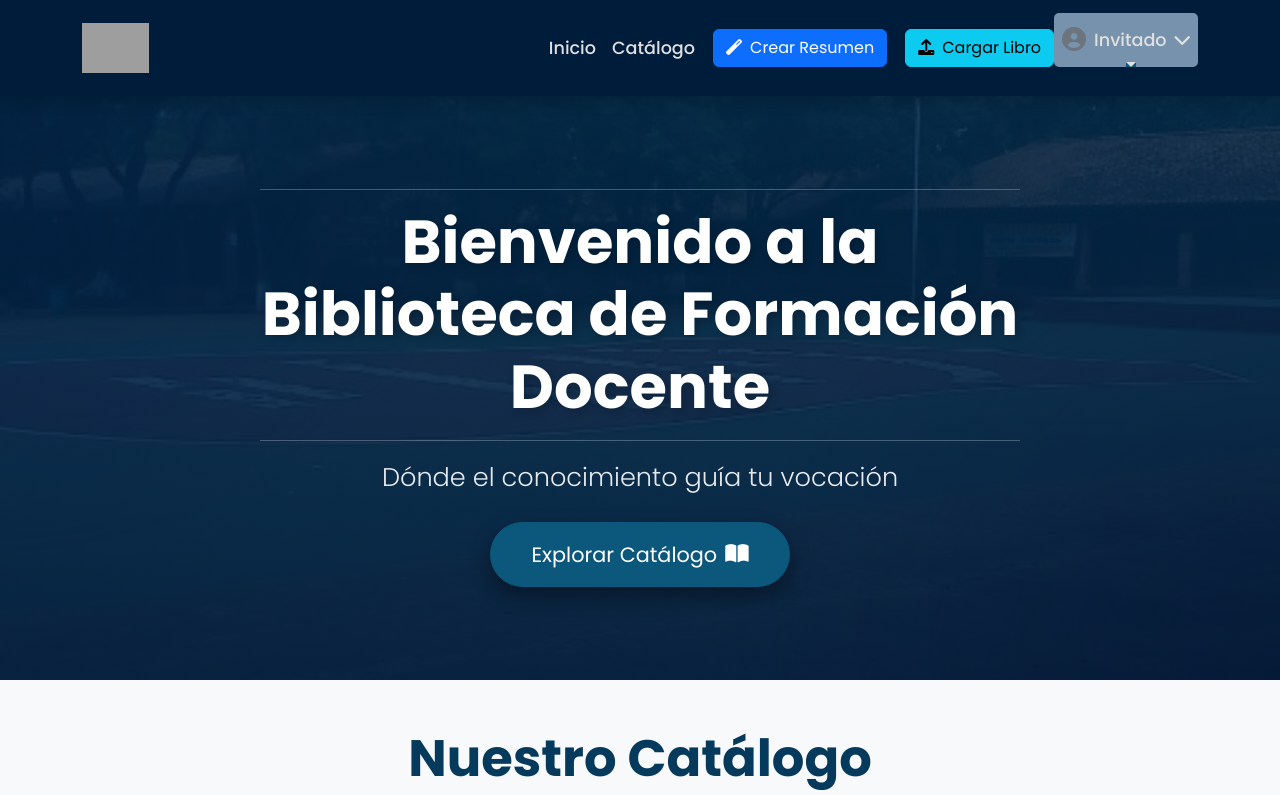
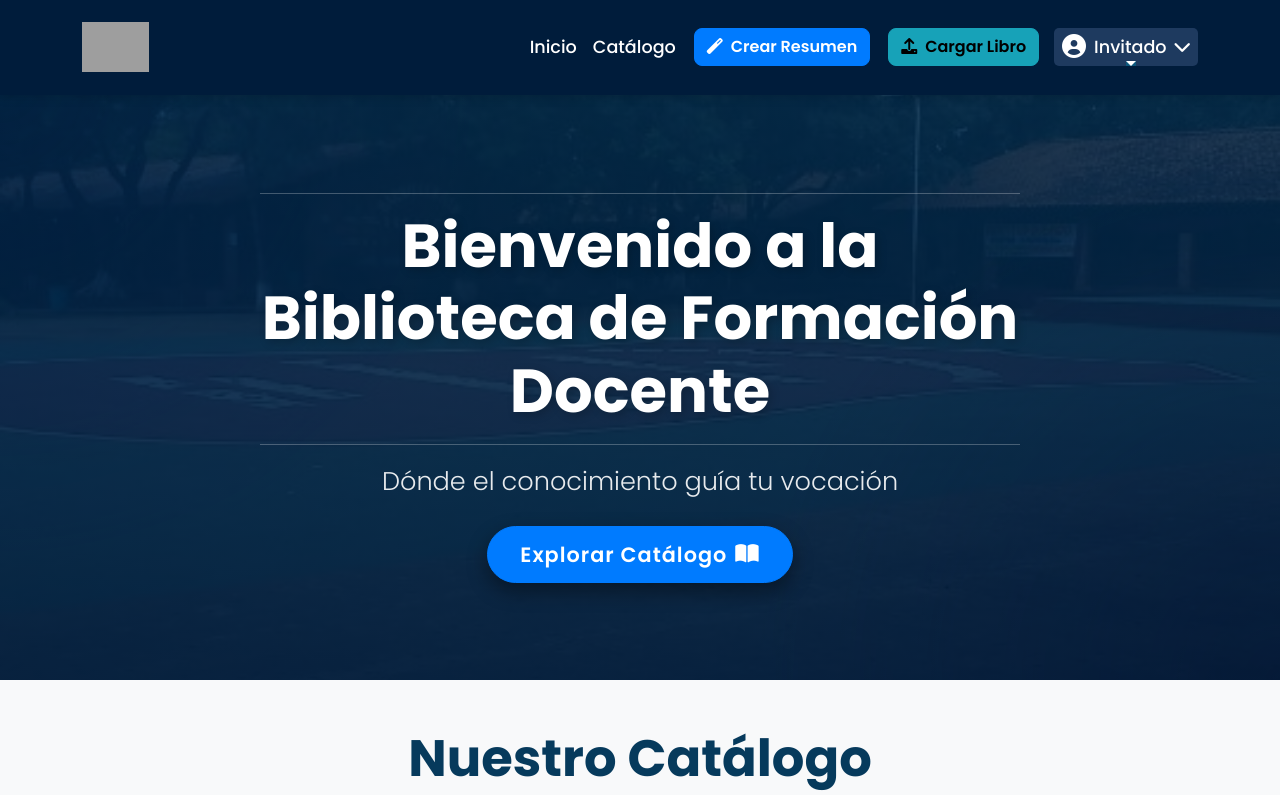
Before and after one commit to LucasBr111/Biblioteca-FD, a PHP site: page / in a window 1280 px wide. Shown: the top 795 px of the page. Run offline with PHP 8.4, Linux system fonts and the light colour scheme; data comes from the database, SQL or seed files in the repository; some libraries are stand-ins or nearby versions; grey boxes are pictures that could not be loaded.

Commit message:
Arregle el nav y revise posibles errores

```diff
--- a/js/libros.js
+++ b/js/libros.js
@@ -1,5 +1,5 @@
-document.addEventListener('DOMContentLoaded', function() {
-    document.querySelector('.books-grid').addEventListener('click', function(e) {
+document.addEventListener('DOMContentLoaded', function () {
+    document.querySelector('.books-grid').addEventListener('click', function (e) {
         // Buscar la tarjeta del libro más cercana, no el botón directamente
         const card = e.target.closest('.book-card');
 
@@ -43,6 +43,8 @@ document.addEventListener('DOMContentLoaded', function() {
 
         if (bookData.pdf && bookData.pdf !== 'assets/books/') {
             modalDownloadButton.href = bookData.pdf;
+            // Abre en una nueva pestaña
+            modalDownloadButton.target = '_blank';
             modalDownloadButton.style.display = 'inline-block';
         } else {
             modalDownloadButton.style.display = 'none';
@@ -50,6 +52,8 @@ document.addEventListener('DOMContentLoaded', function() {
 
         if (bookData.summary && bookData.summary !== 'null') {
             modalResumeButton.href = bookData.summary;
+            // También puedes añadir target="_blank" si quieres que el resumen se abra en una nueva pestaña
+            modalResumeButton.target = '_blank';
             modalResumeButton.style.display = 'inline-block';
         } else {
             modalResumeButton.style.display = 'none';
--- a/model/books.php
+++ b/model/books.php
@@ -94,6 +94,7 @@ class books
      *
      * @return array Una lista de libros.
      */
+
     public function getAllPublishedBooks()
     {
         try {
--- a/view/main.php
+++ b/view/main.php
@@ -37,29 +37,27 @@ $username = $isLoggedIn ? htmlspecialchars($_SESSION['username'] ?? 'Usuario') :
     <style>
         /* Estilos adicionales para el dropdown de usuario en el offcanvas */
         .user-dropdown {
-            background-color:rgb(119, 146, 172); /* Un fondo sutil para el área de usuario */
-            border-radius: 0.5rem;
             padding: 0.75rem 1rem;
             margin-bottom: 1rem;
-            color: #34495e;
-            font-weight: 600;
-            cursor: pointer;
-            width: 100%;
-            text-align: left;
-            transition: background-color 0.2s ease;
+            background-color: #1e3a5f;
+            color: #ffffff !important;
+            border-radius: 8px;
+            transition: background-color 0.3s ease;
         }
+
         .user-dropdown:hover {
-            background-color: #e2e6ea;
-            color: #34495e;
-        }
+        background-color: #2c3e50;
+        color: #ffffff !important;
+    }
         .user-dropdown .user-avatar {
             font-size: 1.5rem; /* Tamaño del icono de usuario */
-            color: #6c757d;
+            color:rgb(255, 255, 255);
         }
         .user-dropdown .fas.fa-chevron-down {
             margin-left: auto; /* Empuja la flecha a la derecha */
         }
         .dropdown-menu-offcanvas {
+            border: 1px solid #e0e0e0;
             width: calc(100% - 2rem); /* Ajusta el ancho para que coincida con el offcanvas */
             margin-left: 1rem; /* Margen para que se alinee */
             margin-right: 1rem;
@@ -70,13 +68,95 @@ $username = $isLoggedIn ? htmlspecialchars($_SESSION['username'] ?? 'Usuario') :
         .dropdown-menu-offcanvas .dropdown-header {
             padding: 0.75rem 1.5rem;
             font-size: 0.9rem;
-            color: #6c757d;
             white-space: normal; /* Permite que el texto se ajuste */
+            font-weight: 600;
+            color: #343a40;
+            background-color: #f8f9fa;
         }
         .dropdown-menu-offcanvas .dropdown-item {
             padding: 0.75rem 1.5rem;
             font-weight: 500;
         }
+        .dropdown-menu-offcanvas .dropdown-item:hover {
+        background-color: #f1f1f1;
+        border-radius: 8px;
+    }
+
+        .navbar.fixed-top {
+            background-color: #001c3b;
+            box-shadow: 0 2px 10px rgba(0, 0, 0, 0.15);
+        }
+
+        .btn {
+        border-radius: 8px;
+        font-weight: 600;
+    }
+
+    .btn:hover {
+        transform: translateY(-2px);
+        box-shadow: 0 4px 8px rgba(0, 0, 0, 0.2);
+    }
+
+    .btn-primary {
+        background-color: #007bff;
+        border-color: #007bff;
+    }
+
+    .btn-primary:hover {
+        background-color: #0056b3;
+        border-color: #0056b3;
+    }
+
+    .btn-info {
+        background-color: #17a2b8;
+        border-color: #17a2b8;
+    }
+
+    .btn-info:hover {
+        background-color: #117a8b;
+        border-color: #117a8b;
+    }
+
+    .btn-warning {
+        background-color: #ffc107;
+        border-color: #ffc107;
+        color: #212529;
+    }
+
+    .btn-warning:hover {
+        background-color: #e0a800;
+        border-color: #e0a800;
+    }
+
+    .navbar-brand img {
+        transition: transform 0.3s ease;
+    }
+
+    .navbar-brand:hover img {
+        transform: rotate(5deg);
+    }
+
+    .nav-link {
+        color: #ffffff !important;
+        font-weight: 500;
+        transition: color 0.3s ease;
+    }
+
+    .nav-link:hover {
+        color: #ffd700 !important; /* Dorado para resaltar */
+    }
+
+    .custom-btn {
+        border-radius: 30px;
+        padding: 0.75rem 2rem;
+        font-weight: 600;
+        letter-spacing: 1px;
+    }
+
+    .custom-btn:hover {
+        transform: scale(1.05);
+    }
+
     </style>
 </head>
 <body>
@@ -117,7 +197,7 @@ $username = $isLoggedIn ? htmlspecialchars($_SESSION['username'] ?? 'Usuario') :
                         <?php endif; ?>
 
                         <li class="nav-item dropdown d-none d-lg-block">
-                            <a class="nav-link dropdown-toggle user-dropdown d-flex align-items-center" href="#" id="userDropdownDesktop" role="button" data-bs-toggle="dropdown" aria-expanded="false">
+                            <a class="nav-link dropdown-toggle user-dropdown d-flex align-items-center" href="#" id="userDropdownDesktop" role="button" data-bs-toggle="dropdown" aria-expanded="false" style="padding-top: 0px; padding-bottom: 0px; margin-left: 15px; margin-top: 15px;">
                                 <?php if ($isLoggedIn): ?>
                                     <div class="user-avatar me-2">
                                         <i class="fas fa-user-circle"></i>
@@ -136,7 +216,7 @@ $username = $isLoggedIn ? htmlspecialchars($_SESSION['username'] ?? 'Usuario') :
                                     </div>
                                 <?php endif; ?>
                             </a>
-                            <ul class="dropdown-menu dropdown-menu-end" aria-labelledby="userDropdownDesktop">
+                            <ul class="dropdown-menu dropdown-menu-end" aria-labelledby="userDropdownDesktop" >
                                 <?php if ($isLoggedIn): ?>
                                     <div class="dropdown-header">
                                         Sesión iniciada como<br>
```
